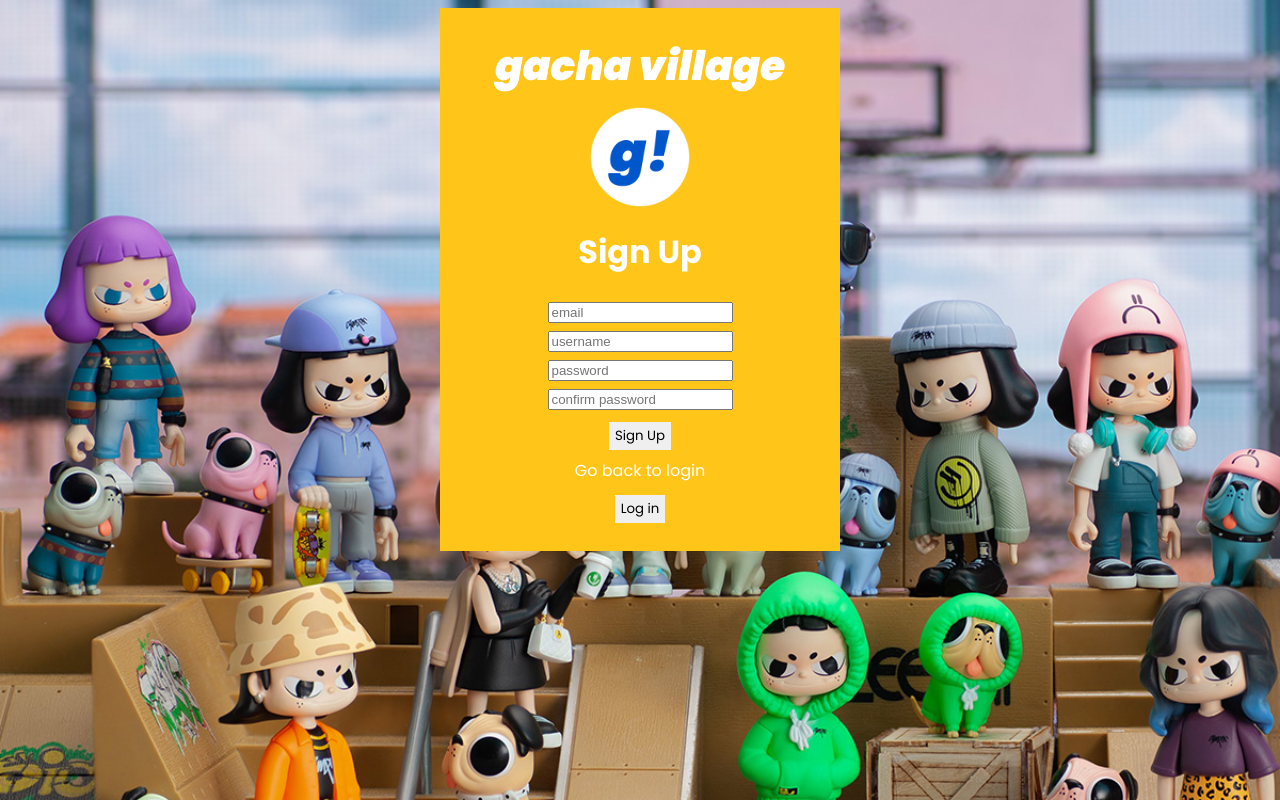
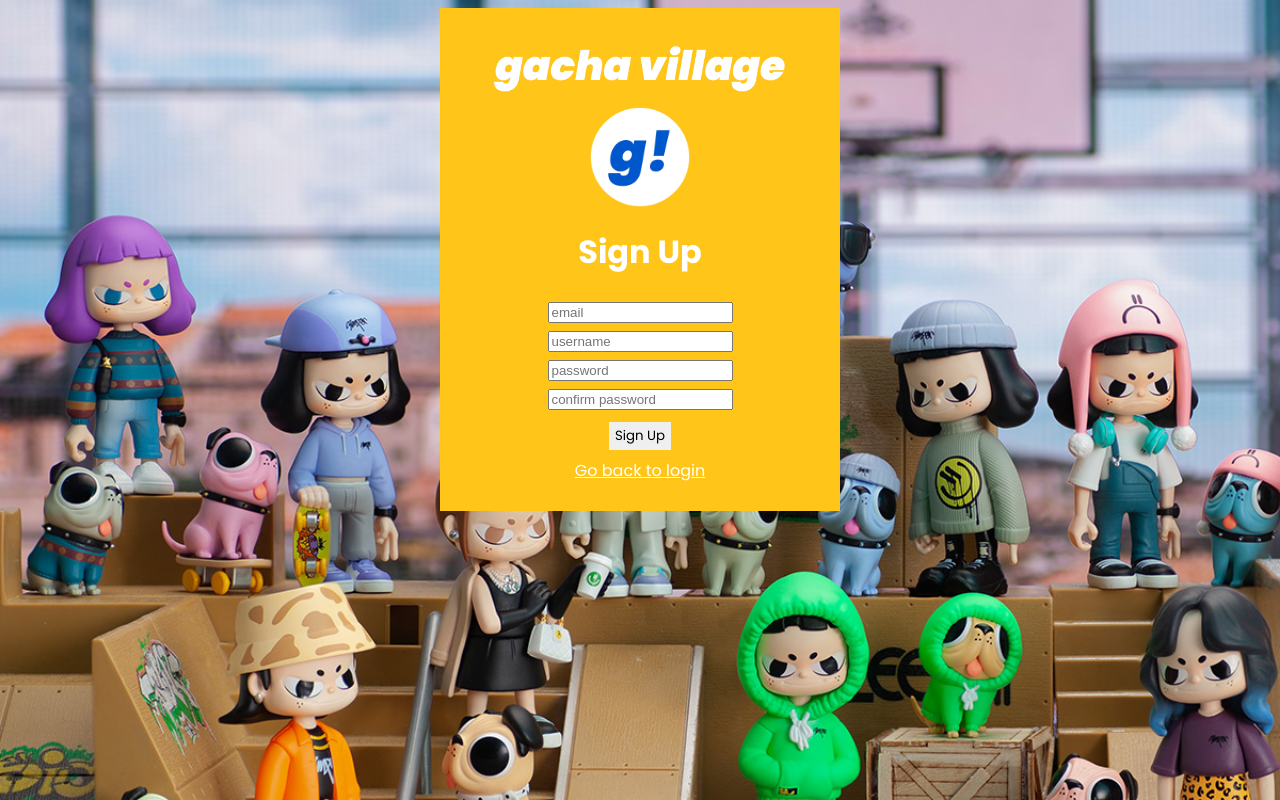
Before and after one commit to andrewstreater/gacha-village, a React (Vite) app in the folder react-vite/: page /signup in a window 1280 px wide. Built offline with nearby package versions, Linux system fonts and the light colour scheme.

Commit message:
login page edite

```diff
--- a/react-vite/src/components/SignupFormPage/SignupForm.css
+++ b/react-vite/src/components/SignupFormPage/SignupForm.css
@@ -20,3 +20,12 @@
     height: 100%;
     object-fit: cover;
 }
+
+.back-to-login {
+    text-decoration: underline;
+}
+
+.back-to-login:hover {
+    cursor: pointer;
+    color: #ffe69d;
+}
--- a/react-vite/src/components/SignupFormPage/SignupFormPage.jsx
+++ b/react-vite/src/components/SignupFormPage/SignupFormPage.jsx
@@ -97,8 +97,8 @@ function SignupFormPage() {
             </label>
             {errors.confirmPassword && <p className="error">{errors.confirmPassword}</p>}
             <button className="margin-4px login-signup-buttons" type="submit">Sign Up</button>
-            <div className="margin-4px" >Go back to login</div>
-            <button className="margin-4px login-signup-buttons" onClick={() => navigate('/login')}>Log in</button>
+            <div className="margin-4px back-to-login" onClick={() => navigate('/login')}>Go back to login</div>
+            {/* <button className="margin-4px login-signup-buttons" onClick={() => navigate('/login')}>Log in</button> */}
           </form>
           </div>
         </div>
```
